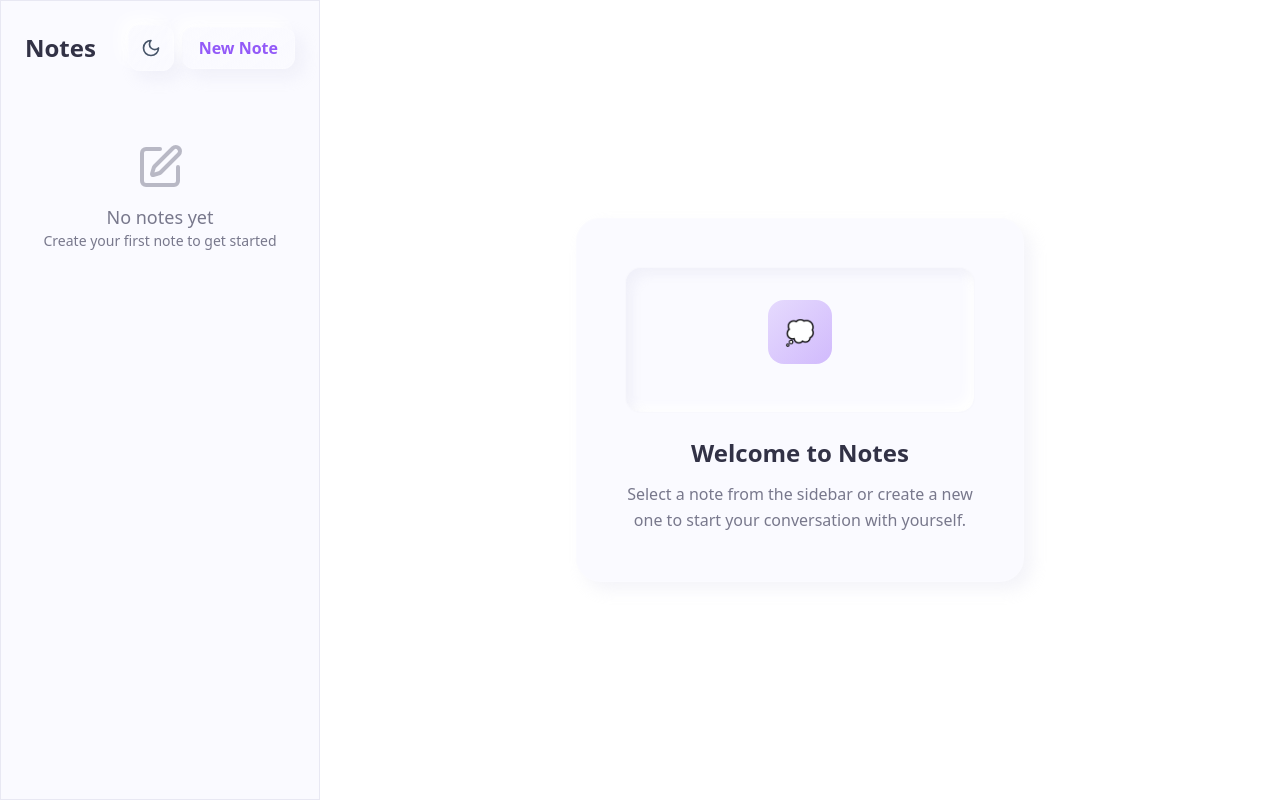
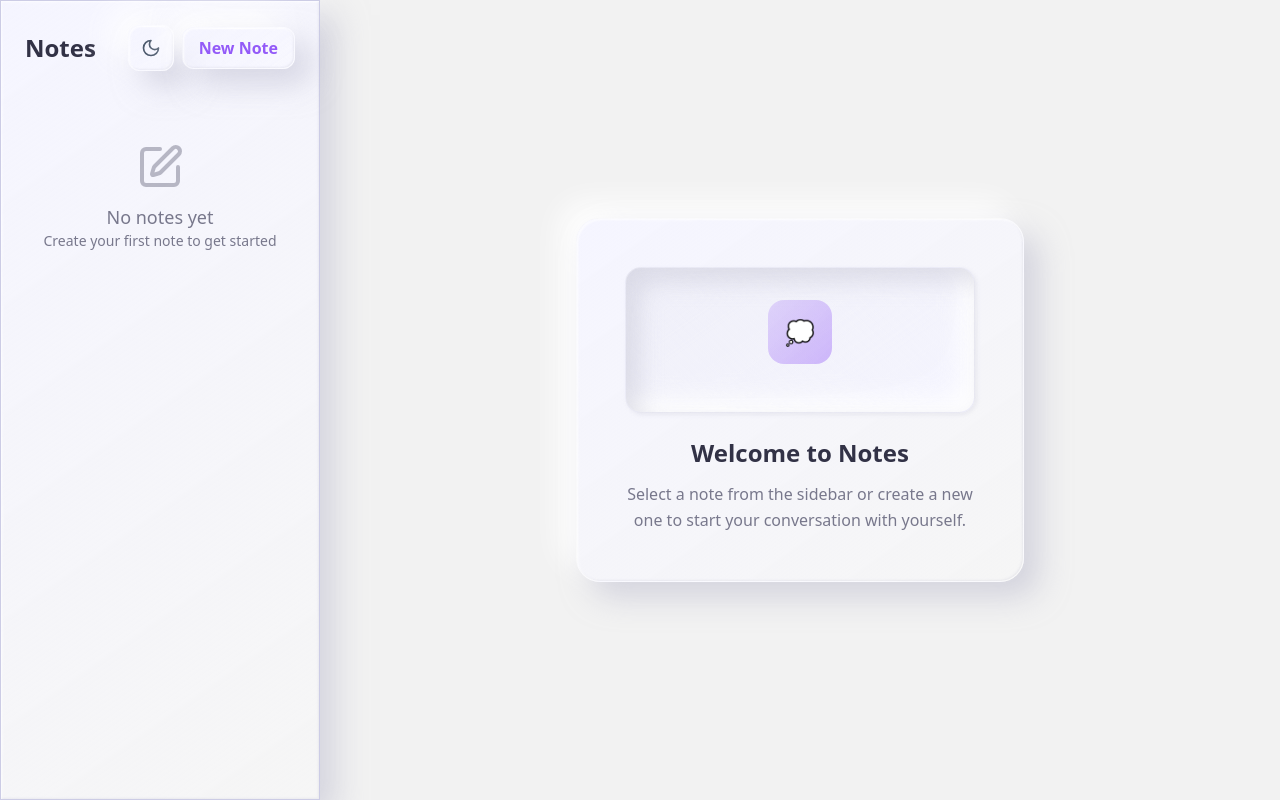
Before and after one commit to sadiq-nazeer/bubble-notes-chat, a React (Vite) app: page / in a window 1280 px wide. Built offline with nearby package versions, Linux system fonts and the light colour scheme.

Commit message:
Fix: Improve Neumorphism style visibility
Enhance Neumorphism styling across the UI for better visual distinction and standout appearance.

```diff
--- a/src/index.css
+++ b/src/index.css
@@ -3,14 +3,13 @@
 @tailwind components;
 @tailwind utilities;
 
-/* // ... keep existing code (root variables) */
 @layer base {
   :root {
-    /* Light mode - white background with light purple accents matching reference */
-    --neuro-bg: 0 0% 100%;
-    --neuro-surface: 240 100% 99%;
+    /* Light mode - Enhanced contrast for better neumorphism visibility */
+    --neuro-bg: 0 0% 95%;
+    --neuro-surface: 240 100% 98%;
     --neuro-shadow-light: 0 0% 100%;
-    --neuro-shadow-dark: 240 25.9% 89.2%;
+    --neuro-shadow-dark: 240 15% 75%;
     --neuro-text: 240 16.7% 23.5%;
     --neuro-text-light: 240 8.3% 51%;
     --neuro-accent: 261.6 91.6% 66.3%;
@@ -18,7 +17,7 @@
     --neuro-success: 144.8 71.1% 45.3%;
     --neuro-warning: 33.5 95.3% 61%;
 
-    /* // ... keep existing code (shadcn variables for compatibility) */
+    /* shadcn variables for compatibility */
     --background: var(--neuro-bg);
     --foreground: var(--neuro-text);
     --card: var(--neuro-surface);
@@ -35,18 +34,18 @@
     --accent-foreground: var(--neuro-text);
     --destructive: 0 84.2% 60.2%;
     --destructive-foreground: 0 0% 100%;
-    --border: 240 33.3% 93.1%;
+    --border: 240 33.3% 85%;
     --input: var(--neuro-surface);
     --ring: var(--neuro-accent);
     --radius: 1rem;
   }
 
   .dark {
-    /* // ... keep existing code (dark mode variables) */
-    --neuro-bg: 222.2 47.4% 11.2%;
-    --neuro-surface: 221.2 33.3% 17.5%;
-    --neuro-shadow-light: 220 24.7% 26.7%;
-    --neuro-shadow-dark: 228.6 82.6% 4.9%;
+    /* Dark mode - Enhanced contrast for better neumorphism visibility */
+    --neuro-bg: 222.2 47.4% 8%;
+    --neuro-surface: 221.2 33.3% 12%;
+    --neuro-shadow-light: 220 24.7% 20%;
+    --neuro-shadow-dark: 228.6 82.6% 2%;
     --neuro-text: 210 50% 98%;
     --neuro-text-light: 214.8 25.4% 65.1%;
     --neuro-accent: 272.6 79.8% 55.9%;
@@ -70,7 +69,7 @@
     --accent-foreground: var(--neuro-text);
     --destructive: 0 84.2% 60.2%;
     --destructive-foreground: 0 0% 100%;
-    --border: 220 24.7% 26.7%;
+    --border: 220 24.7% 20%;
     --input: var(--neuro-surface);
     --ring: var(--neuro-accent);
   }
@@ -84,119 +83,165 @@
   body {
     @apply bg-background text-foreground font-medium transition-colors duration-300;
     background: linear-gradient(135deg, hsl(var(--neuro-bg)) 0%, hsl(var(--neuro-surface)) 100%);
+    min-height: 100vh;
   }
 }
 
 @layer components {
-  /* Enhanced Neumorphism base styles for a more pronounced "standout" effect */
+  /* DRAMATIC Neumorphism base styles with maximum depth and visibility */
   .neuro-base {
-    background: hsl(var(--neuro-surface));
+    background: linear-gradient(145deg, hsl(var(--neuro-surface)) 0%, hsl(var(--neuro-shadow-light) / 0.3) 100%);
     box-shadow:
-      8px 8px 16px hsl(var(--neuro-shadow-dark) / 0.3), /* More contrast on dark shadow */
-      -8px -8px 16px hsl(var(--neuro-shadow-light) / 0.9); /* Brighter light shadow */
-    border: 1px solid hsl(var(--neuro-shadow-light) / 0.2);
+      15px 15px 30px hsl(var(--neuro-shadow-dark) / 0.5), /* Much deeper dark shadow */
+      -15px -15px 30px hsl(var(--neuro-shadow-light) / 1), /* Bright highlight */
+      inset 1px 1px 2px hsl(var(--neuro-shadow-light) / 0.8), /* Inner highlight */
+      inset -1px -1px 2px hsl(var(--neuro-shadow-dark) / 0.2); /* Inner shadow */
+    border: 1px solid hsl(var(--neuro-shadow-light) / 0.4);
+    backdrop-filter: blur(1px);
   }
 
   .neuro-inset {
-    background: hsl(var(--neuro-surface));
+    background: linear-gradient(145deg, hsl(var(--neuro-shadow-dark) / 0.1) 0%, hsl(var(--neuro-surface)) 100%);
     box-shadow:
-      inset 6px 6px 12px hsl(var(--neuro-shadow-dark) / 0.3), /* Deeper inset */
-      inset -6px -6px 12px hsl(var(--neuro-shadow-light) / 1);
-    border: 1px solid hsl(var(--neuro-shadow-dark) / 0.1);
+      inset 12px 12px 24px hsl(var(--neuro-shadow-dark) / 0.4), /* Deep inset dark */
+      inset -12px -12px 24px hsl(var(--neuro-shadow-light) / 1), /* Bright inset highlight */
+      2px 2px 4px hsl(var(--neuro-shadow-dark) / 0.2); /* Subtle outer shadow */
+    border: 1px solid hsl(var(--neuro-shadow-dark) / 0.15);
   }
 
   .neuro-pressed {
-    background: hsl(var(--neuro-surface));
+    background: linear-gradient(145deg, hsl(var(--neuro-shadow-dark) / 0.2) 0%, hsl(var(--neuro-surface)) 100%);
     box-shadow:
-      inset 8px 8px 16px hsl(var(--neuro-shadow-dark) / 0.35), /* Stronger pressed effect */
-      inset -8px -8px 16px hsl(var(--neuro-shadow-light) / 1);
-    border: 1px solid hsl(var(--neuro-shadow-dark) / 0.15);
+      inset 15px 15px 30px hsl(var(--neuro-shadow-dark) / 0.5), /* Very deep pressed effect */
+      inset -15px -15px 30px hsl(var(--neuro-shadow-light) / 1),
+      0 0 0 1px hsl(var(--neuro-shadow-dark) / 0.1);
+    border: 1px solid hsl(var(--neuro-shadow-dark) / 0.2);
+    transform: scale(0.98);
   }
 
   .neuro-subtle {
-    background: hsl(var(--neuro-surface));
+    background: linear-gradient(145deg, hsl(var(--neuro-surface)) 0%, hsl(var(--neuro-shadow-light) / 0.2) 100%);
     box-shadow:
-      5px 5px 10px hsl(var(--neuro-shadow-dark) / 0.2), /* More defined subtle shadow */
-      -5px -5px 10px hsl(var(--neuro-shadow-light) / 0.8);
-    border: 1px solid hsl(var(--neuro-shadow-light) / 0.15);
+      8px 8px 16px hsl(var(--neuro-shadow-dark) / 0.3), /* Stronger subtle shadow */
+      -8px -8px 16px hsl(var(--neuro-shadow-light) / 0.9),
+      inset 0.5px 0.5px 1px hsl(var(--neuro-shadow-light) / 0.6);
+    border: 1px solid hsl(var(--neuro-shadow-light) / 0.3);
   }
 
   .neuro-button {
-    @apply neuro-base transition-all duration-200 ease-in-out;
-    background: linear-gradient(145deg, hsl(var(--neuro-surface)) 0%, hsl(var(--neuro-shadow-light) / 0.1) 100%);
+    @apply neuro-base transition-all duration-300 ease-in-out;
+    background: linear-gradient(145deg, hsl(var(--neuro-surface)) 0%, hsl(var(--neuro-shadow-light) / 0.2) 100%);
+    position: relative;
+    overflow: hidden;
+  }
+
+  .neuro-button::before {
+    content: '';
+    position: absolute;
+    top: 0;
+    left: 0;
+    right: 0;
+    height: 1px;
+    background: linear-gradient(90deg, transparent, hsl(var(--neuro-shadow-light) / 0.8), transparent);
   }
 
   .neuro-button:hover {
     box-shadow:
-      6px 6px 12px hsl(var(--neuro-shadow-dark) / 0.4),
-      -6px -6px 12px hsl(var(--neuro-shadow-light) / 1);
-    transform: translateY(-2px);
+      12px 12px 24px hsl(var(--neuro-shadow-dark) / 0.4),
+      -12px -12px 24px hsl(var(--neuro-shadow-light) / 1),
+      inset 1px 1px 2px hsl(var(--neuro-shadow-light) / 0.9),
+      0 0 0 1px hsl(var(--neuro-accent) / 0.2);
+    transform: translateY(-3px) scale(1.02);
     border: 1px solid hsl(var(--neuro-accent) / 0.3);
   }
 
   .neuro-button:active {
     @apply neuro-pressed;
-    transform: translateY(0px);
+    transform: translateY(0px) scale(0.98);
   }
 
-  /* Chat message styles */
+  /* Enhanced Chat message styles with dramatic depth */
   .message-bubble {
     @apply neuro-subtle rounded-2xl px-4 py-3 max-w-md;
-    background: linear-gradient(135deg, hsl(var(--neuro-surface)) 0%, hsl(var(--neuro-shadow-light) / 0.05) 100%);
+    background: linear-gradient(135deg, hsl(var(--neuro-surface)) 0%, hsl(var(--neuro-shadow-light) / 0.1) 100%);
+    position: relative;
+  }
+
+  .message-bubble::before {
+    content: '';
+    position: absolute;
+    top: 1px;
+    left: 1px;
+    right: 1px;
+    height: 1px;
+    background: linear-gradient(90deg, transparent, hsl(var(--neuro-shadow-light) / 0.6), transparent);
+    border-radius: inherit;
   }
 
   .message-bubble:hover {
-    @apply neuro-base;
-    transform: translateY(-1px);
     box-shadow:
-      8px 8px 16px hsl(var(--neuro-shadow-dark) / 0.25),
-      -8px -8px 16px hsl(var(--neuro-shadow-light) / 0.9);
+      12px 12px 24px hsl(var(--neuro-shadow-dark) / 0.35),
+      -12px -12px 24px hsl(var(--neuro-shadow-light) / 1),
+      inset 1px 1px 2px hsl(var(--neuro-shadow-light) / 0.7);
+    transform: translateY(-2px) scale(1.01);
+    border: 1px solid hsl(var(--neuro-shadow-light) / 0.4);
   }
 
-  /* // ... keep existing code (Enhanced scrollbar styling) */
+  /* Enhanced scrollbar styling with neumorphism */
   .custom-scrollbar::-webkit-scrollbar {
-    width: 6px;
+    width: 8px;
   }
 
   .custom-scrollbar::-webkit-scrollbar-track {
-    @apply neuro-inset rounded-full;
     background: hsl(var(--neuro-surface));
+    box-shadow:
+      inset 3px 3px 6px hsl(var(--neuro-shadow-dark) / 0.3),
+      inset -3px -3px 6px hsl(var(--neuro-shadow-light) / 0.8);
+    border-radius: 4px;
   }
 
   .custom-scrollbar::-webkit-scrollbar-thumb {
-    @apply neuro-subtle rounded-full;
-    background: linear-gradient(135deg, hsl(var(--neuro-accent) / 0.4), hsl(var(--neuro-accent) / 0.2));
+    background: linear-gradient(135deg, hsl(var(--neuro-accent) / 0.6), hsl(var(--neuro-accent) / 0.3));
+    border-radius: 4px;
+    box-shadow:
+      2px 2px 4px hsl(var(--neuro-shadow-dark) / 0.3),
+      -1px -1px 2px hsl(var(--neuro-shadow-light) / 0.5);
   }
 
   .custom-scrollbar::-webkit-scrollbar-thumb:hover {
-    background: linear-gradient(135deg, hsl(var(--neuro-accent) / 0.6), hsl(var(--neuro-accent) / 0.3));
+    background: linear-gradient(135deg, hsl(var(--neuro-accent) / 0.8), hsl(var(--neuro-accent) / 0.4));
+    box-shadow:
+      3px 3px 6px hsl(var(--neuro-shadow-dark) / 0.4),
+      -2px -2px 4px hsl(var(--neuro-shadow-light) / 0.6);
   }
 
-  /* Special accent elements */
+  /* Special accent elements with dramatic effect */
   .neuro-accent {
     background: linear-gradient(135deg, hsl(var(--neuro-accent)) 0%, hsl(var(--neuro-accent-light)) 100%);
     box-shadow:
-      4px 4px 8px hsl(var(--neuro-accent) / 0.3),
-      -2px -2px 4px hsl(var(--neuro-shadow-light) / 0.8);
-    border: 1px solid hsl(var(--neuro-accent) / 0.2);
+      8px 8px 16px hsl(var(--neuro-accent) / 0.4),
+      -4px -4px 8px hsl(var(--neuro-shadow-light) / 0.9),
+      inset 1px 1px 2px hsl(var(--neuro-shadow-light) / 0.8);
+    border: 1px solid hsl(var(--neuro-accent) / 0.3);
   }
 
-  /* Input field styling */
+  /* Enhanced Input field styling */
   .neuro-input {
     @apply neuro-inset;
-    background: hsl(var(--neuro-surface));
+    background: linear-gradient(145deg, hsl(var(--neuro-shadow-dark) / 0.05) 0%, hsl(var(--neuro-surface)) 100%);
   }
 
   .neuro-input:focus {
     box-shadow:
-      inset 3px 3px 6px hsl(var(--neuro-shadow-dark) / 0.2), /* Adjusted focus inset */
-      inset -3px -3px 6px hsl(var(--neuro-shadow-light) / 1),
-      0 0 0 2px hsl(var(--neuro-accent) / 0.3);
-    border: 1px solid hsl(var(--neuro-accent) / 0.4);
+      inset 8px 8px 16px hsl(var(--neuro-shadow-dark) / 0.3),
+      inset -8px -8px 16px hsl(var(--neuro-shadow-light) / 1),
+      0 0 0 3px hsl(var(--neuro-accent) / 0.4),
+      0 0 20px hsl(var(--neuro-accent) / 0.2);
+    border: 1px solid hsl(var(--neuro-accent) / 0.5);
   }
 }
 
-/* // ... keep existing code (Animation utilities) */
+/* Animation utilities with enhanced effects */
 @layer utilities {
   .animate-slide-up {
     animation: slideUp 0.4s cubic-bezier(0.4, 0, 0.2, 1);
@@ -212,6 +257,10 @@
 
   .animate-bounce-subtle {
     animation: bounceSubtle 0.6s ease-out;
+  }
+
+  .animate-neuro-pulse {
+    animation: neuroPulse 2s ease-in-out infinite;
   }
 }
 
@@ -254,19 +303,48 @@
   }
 }
 
-/* Dark mode specific enhancements */
+@keyframes neuroPulse {
+  0%, 100% {
+    box-shadow:
+      8px 8px 16px hsl(var(--neuro-shadow-dark) / 0.3),
+      -8px -8px 16px hsl(var(--neuro-shadow-light) / 0.9);
+  }
+  50% {
+    box-shadow:
+      12px 12px 24px hsl(var(--neuro-shadow-dark) / 0.4),
+      -12px -12px 24px hsl(var(--neuro-shadow-light) / 1);
+  }
+}
+
+/* Dark mode specific enhancements with dramatic contrast */
 .dark body {
   background: linear-gradient(135deg, hsl(var(--neuro-bg)) 0%, hsl(var(--neuro-surface)) 100%);
 }
 
 .dark .neuro-base {
   box-shadow:
-    6px 6px 12px hsl(var(--neuro-shadow-dark) / 0.6), /* Stronger dark mode shadow */
-    -6px -6px 12px hsl(var(--neuro-shadow-light) / 0.12); /* More visible light highlight */
+    12px 12px 24px hsl(var(--neuro-shadow-dark) / 0.8), /* Much stronger dark mode shadow */
+    -12px -12px 24px hsl(var(--neuro-shadow-light) / 0.15), /* More visible light highlight */
+    inset 1px 1px 2px hsl(var(--neuro-shadow-light) / 0.1);
 }
 
 .dark .neuro-subtle {
   box-shadow:
-    4px 4px 8px hsl(var(--neuro-shadow-dark) / 0.5),
-    -4px -4px 8px hsl(var(--neuro-shadow-light) / 0.1);
+    8px 8px 16px hsl(var(--neuro-shadow-dark) / 0.7),
+    -8px -8px 16px hsl(var(--neuro-shadow-light) / 0.12),
+    inset 0.5px 0.5px 1px hsl(var(--neuro-shadow-light) / 0.05);
 }
+
+.dark .neuro-inset {
+  box-shadow:
+    inset 12px 12px 24px hsl(var(--neuro-shadow-dark) / 0.6),
+    inset -12px -12px 24px hsl(var(--neuro-shadow-light) / 0.15),
+    2px 2px 4px hsl(var(--neuro-shadow-dark) / 0.3);
+}
+
+.dark .message-bubble:hover {
+  box-shadow:
+    12px 12px 24px hsl(var(--neuro-shadow-dark) / 0.6),
+    -12px -12px 24px hsl(var(--neuro-shadow-light) / 0.2),
+    inset 1px 1px 2px hsl(var(--neuro-shadow-light) / 0.1);
+}
```
